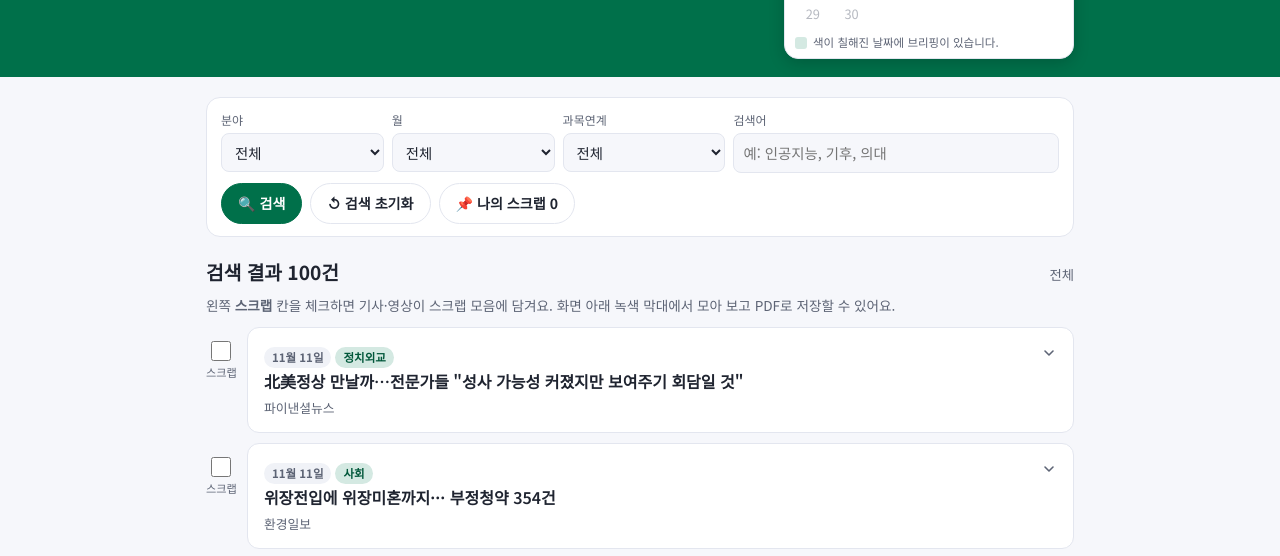
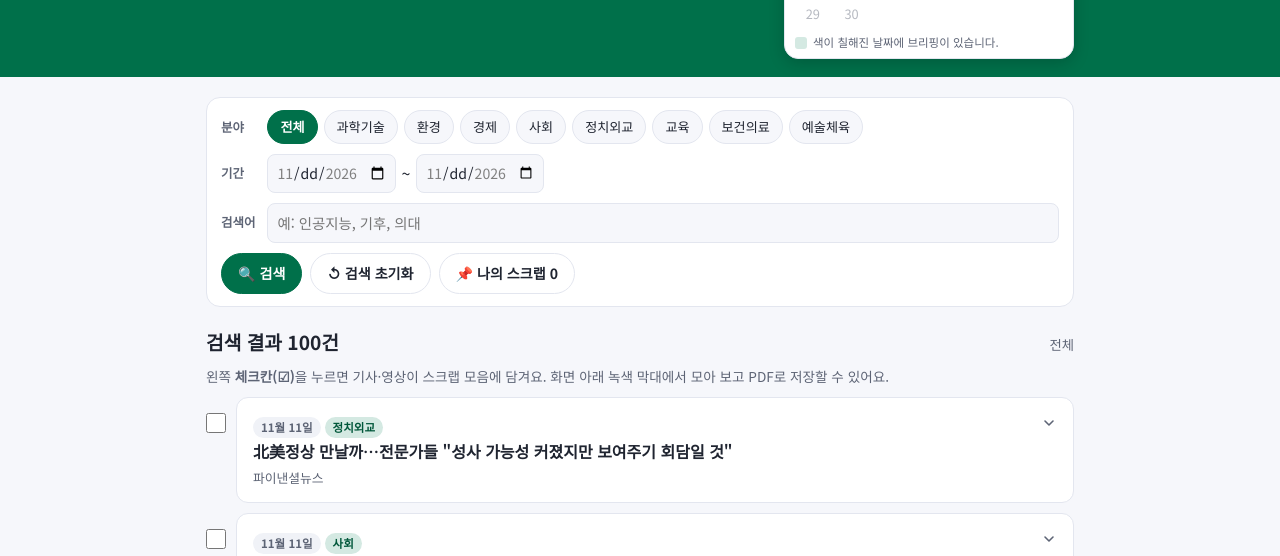
Before and after one commit to kangjinro/career-issue-briefing, a plain HTML site: page index.html in a window 1280 px wide. Both pictures are taken after a click on the button "🔍 검색". Shown: the part 209-765 px from the top of the page. Drawn offline with Linux system fonts and the light colour scheme.

Commit message:
검색: 분야 다중선택, 기간(날짜~날짜) 검색, 과목연계 조건과 체크칸 글자 제거
Co-Authored-By: Claude Opus 5.5 <noreply@anthropic.com>

```diff
--- a/index.html
+++ b/index.html
@@ -93,7 +93,13 @@ a.src:hover{text-decoration:underline}
 
 /* ---------- 검색 ---------- */
 .search{background:var(--card);border:1px solid var(--line);border-radius:14px;padding:12px 14px;margin:0 0 20px}
-.search .row{display:grid;grid-template-columns:repeat(3,1fr) 2fr;gap:8px}
+.search .row{display:grid;grid-template-columns:auto 1fr;gap:10px 12px;align-items:center}
+.search .lab{font-size:.78rem;font-weight:700;color:var(--muted);white-space:nowrap}
+.cats{display:flex;flex-wrap:wrap;gap:6px}
+.cats button{font:inherit;font-size:.82rem;border:1px solid var(--line);background:var(--bg);color:var(--ink);border-radius:999px;padding:5px 12px;cursor:pointer}
+.cats button.on{background:var(--green);border-color:var(--green);color:#fff;font-weight:700}
+.period{display:flex;align-items:center;gap:6px;flex-wrap:wrap}
+.search input[type=date]{font:inherit;font-size:.88rem;color:var(--ink);background:var(--bg);border:1px solid var(--line);border-radius:8px;padding:6px 8px;color-scheme:light dark}
 .search label{display:flex;flex-direction:column;font-size:.75rem;color:var(--muted);gap:3px;min-width:0}
 .search select,.search input[type=search]{font:inherit;font-size:.9rem;color:var(--ink);background:var(--bg);border:1px solid var(--line);border-radius:8px;padding:7px 9px;min-width:0;width:100%}
 .search .btns{display:flex;gap:8px;margin-top:10px;flex-wrap:wrap}
@@ -105,7 +111,7 @@ a.src:hover{text-decoration:underline}
 .res-head small{color:var(--muted)}
 .ritem{display:flex;gap:10px;align-items:flex-start}
 .ritem details{flex:1;min-width:0}
-.scrap-chk{flex:0 0 auto;display:flex;flex-direction:column;align-items:center;gap:2px;font-size:.7rem;color:var(--muted);padding-top:14px;cursor:pointer;user-select:none}
+.scrap-chk{flex:0 0 auto;display:flex;align-items:center;padding-top:16px;cursor:pointer}
 .scrap-chk input{width:20px;height:20px;accent-color:var(--green);cursor:pointer;margin:0}
 .badge{display:inline-block;font-size:.72rem;font-weight:700;border-radius:999px;padding:1px 8px;margin-right:4px;background:var(--green-soft);color:var(--green-ink)}
 .badge.d{background:var(--chip);color:var(--muted)}
@@ -131,7 +137,7 @@ body.has-bar .wrap{padding-bottom:90px}
 .save-row{display:flex;gap:8px;flex-wrap:wrap;justify-content:center;margin:14px 0 0}
 .save-note{font-size:.8rem;color:var(--muted);text-align:center;margin:6px 0 0}
 @media print{.sitem .blk,.sitem h3{break-inside:avoid}}
-@media (max-width:639px){.search .row{grid-template-columns:1fr 1fr}.search .row label.kw{grid-column:1/-1}}
+@media (max-width:639px){.search .row{grid-template-columns:1fr}.search .lab{margin-bottom:-6px}}
 
 /* ==========================================================================
    PdfKit 스타일 (pdf-save-load-ej)
@@ -278,10 +284,12 @@ body.pdfkit-previewing{overflow:hidden;}
 <div class="wrap">
   <section class="search" aria-label="브리핑 검색">
     <div class="row">
-      <label>분야<select id="fCat"><option value="">전체</option><option>과학기술</option><option>환경</option><option>경제</option><option>사회</option><option>정치외교</option><option>교육</option><option>보건의료</option><option>예술체육</option></select></label>
-      <label>월<select id="fMonth"><option value="">전체</option></select></label>
-      <label>과목연계<select id="fSub"><option value="">전체</option></select></label>
-      <label class="kw">검색어<input type="search" id="fKw" placeholder="예: 인공지능, 기후, 의대" enterkeyhint="search"></label>
+      <span class="lab">분야</span>
+      <div class="cats" id="fCats" role="group" aria-label="분야 (여러 개 선택 가능)"><button type="button" data-cat="" class="on">전체</button><button type="button" data-cat="과학기술">과학기술</button><button type="button" data-cat="환경">환경</button><button type="button" data-cat="경제">경제</button><button type="button" data-cat="사회">사회</button><button type="button" data-cat="정치외교">정치외교</button><button type="button" data-cat="교육">교육</button><button type="button" data-cat="보건의료">보건의료</button><button type="button" data-cat="예술체육">예술체육</button></div>
+      <span class="lab">기간</span>
+      <div class="period"><input type="date" id="fFrom" aria-label="시작 날짜"><span>~</span><input type="date" id="fTo" aria-label="끝 날짜"></div>
+      <span class="lab">검색어</span>
+      <input type="search" id="fKw" placeholder="예: 인공지능, 기후, 의대" enterkeyhint="search">
     </div>
     <div class="btns">
       <button type="button" class="btn pri" id="doSearch">🔍 검색</button>
@@ -580,8 +588,8 @@ const PdfKit = (() => {
       '<details class="hist"><summary><span class="lab">오늘의 역사</span><h3>'+esc(a.title)+'</h3>'+chev+'</summary><div class="hb"><p>'+esc(a.body)+'</p><p class="q">💭 생각해 보기: '+esc(a.q)+'</p>'+chips(a.sub)+'</div></details>'+
       '<h3 class="sec"><span class="dot"></span>오늘의 시사 이슈 '+(d.news||[]).length+' <small>· 빅카인즈 선정</small></h3>';
     if(d.bk_note) h+='<p class="note">'+esc(d.bk_note)+'</p>';
-    const box=(id,html)=>'<div class="ritem"><label class="scrap-chk"><input type="checkbox" data-scrap="'+id+'"'+(scraps.includes(id)?' checked':'')+'>스크랩</label>'+html+'</div>';
-    h+='<p class="note">기사·영상 왼쪽의 <b>스크랩</b> 칸을 체크하면 스크랩 모음에 담기고, 모아서 PDF로 저장할 수 있어요.</p>';
+    const box=(id,html)=>'<div class="ritem"><label class="scrap-chk"><input type="checkbox" data-scrap="'+id+'"'+(scraps.includes(id)?' checked':'')+' aria-label="스크랩" title="스크랩"></label>'+html+'</div>';
+    h+='<p class="note">기사·영상 왼쪽의 <b>체크칸(☑)</b>을 누르면 스크랩 모음에 담기고, 모아서 PDF로 저장할 수 있어요.</p>';
     h+=(d.news||[]).map((it,i)=>box(d.date+"_n"+i,item(i+1,it,false))).join("");
     h+='<h3 class="sec yt"><span class="dot"></span>새로 올라온 추천 영상</h3>';
     h+=(d.yt&&d.yt.length)?d.yt.map((it,i)=>box(d.date+"_y"+i,item(i+1,it,true))).join(""):'<div class="empty">오늘 새로 올라온 추천 영상은 없습니다.</div>';
@@ -602,11 +610,10 @@ const PdfKit = (() => {
   function findItem(id){return itemsOf(id.slice(0,10)).find(x=>x.id===id);}
   const dlabel=k=>Number(k.slice(5,7))+"월 "+Number(k.slice(8))+"일";
   function fillFilters(){
-    const ms=[...new Set(dates.map(s=>s.slice(0,7)))].sort().reverse();
-    $("fMonth").innerHTML='<option value="">전체</option>'+ms.map(m=>'<option value="'+m+'">'+m.slice(0,4)+'년 '+Number(m.slice(5))+'월</option>').join("");
-    const subs=new Set(); dates.forEach(k=>itemsOf(k).forEach(x=>(x.it.sub||[]).forEach(s=>subs.add(s))));
-    $("fSub").innerHTML='<option value="">전체</option>'+[...subs].sort((a,b)=>a.localeCompare(b,"ko")).map(s=>'<option>'+esc(s)+'</option>').join("");
+    if(!dates.length) return;
+    ["fFrom","fTo"].forEach(id=>{ $(id).min=dates[0]; $(id).max=dates[dates.length-1]; });
   }
+  const selCats=()=>[...document.querySelectorAll('#fCats button.on')].map(b=>b.dataset.cat).filter(Boolean);
   function updateBar(){
     $("scrapCount").textContent=scraps.length; $("myScrapN").textContent=scraps.length;
     const on=mode!=="scrap"&&scraps.length>0;
@@ -614,21 +621,21 @@ const PdfKit = (() => {
   }
   async function search(){
     mode="search"; updateBar(); $("brief").innerHTML='<p class="loading">검색 중…</p>'; await loadAll();
-    const cat=$("fCat").value, mon=$("fMonth").value, sub=$("fSub").value, kw=$("fKw").value.trim();
+    const cats=selCats(), kw=$("fKw").value.trim();
+    let from=$("fFrom").value, to=$("fTo").value; if(from&&to&&from>to){ const t=from; from=to; to=t; $("fFrom").value=from; $("fTo").value=to; }
     const words=kw.toLowerCase().split(/\s+/).filter(Boolean);
     const res=[];
-    [...dates].reverse().forEach(k=>{ if(mon&&k.slice(0,7)!==mon) return;
+    [...dates].reverse().forEach(k=>{ if(from&&k<from) return; if(to&&k>to) return;
       itemsOf(k).forEach(x=>{const it=x.it;
-        if(cat&&it.cat!==cat) return;
-        if(sub&&!(it.sub||[]).includes(sub)) return;
+        if(cats.length&&!cats.includes(it.cat)) return;
         if(words.length){const hay=[it.t,it.sum,(Array.isArray(it.q)?it.q.join(" "):it.q),it.d,(it.sub||[]).join(" "),it.src,YT[it.ch],it.cat,it.rel&&it.rel.t].join(" ").toLowerCase();
           if(!words.every(w=>hay.includes(w))) return;}
         res.push(x);});});
-    const cond=[cat&&"분야: "+cat, mon&&"월: "+mon.slice(0,4)+"년 "+Number(mon.slice(5))+"월", sub&&"과목: "+sub, kw&&"검색어: "+kw].filter(Boolean).join(" · ")||"전체";
+    const cond=[cats.length&&"분야: "+cats.join(", "), (from||to)&&"기간: "+(from?dlabel(from):"처음")+" ~ "+(to?dlabel(to):"오늘"), kw&&"검색어: "+kw].filter(Boolean).join(" · ")||"전체";
     let h='<div class="res-head"><h2>검색 결과 '+res.length+'건</h2><small>'+esc(cond)+'</small></div>'+
-      '<p class="note">왼쪽 <b>스크랩</b> 칸을 체크하면 기사·영상이 스크랩 모음에 담겨요. 화면 아래 녹색 막대에서 모아 보고 PDF로 저장할 수 있어요.</p>';
+      '<p class="note">왼쪽 <b>체크칸(☑)</b>을 누르면 기사·영상이 스크랩 모음에 담겨요. 화면 아래 녹색 막대에서 모아 보고 PDF로 저장할 수 있어요.</p>';
     if(!res.length) h+='<div class="empty">조건에 맞는 기사·영상이 없습니다. 조건을 바꿔 다시 검색해 보세요.</div>';
-    h+=res.map(x=>'<div class="ritem"><label class="scrap-chk"><input type="checkbox" data-scrap="'+x.id+'"'+(scraps.includes(x.id)?' checked':'')+'>스크랩</label>'+
+    h+=res.map(x=>'<div class="ritem"><label class="scrap-chk"><input type="checkbox" data-scrap="'+x.id+'"'+(scraps.includes(x.id)?' checked':'')+' aria-label="스크랩" title="스크랩"></label>'+
         item('<span class="badge d">'+dlabel(x.date)+'</span>'+(x.it.cat?'<span class="badge">'+esc(x.it.cat)+'</span>':''), x.it, x.yt, true)+'</div>').join("");
     $("brief").innerHTML=h;
   }
@@ -653,7 +660,7 @@ const PdfKit = (() => {
       '<div class="scrap-sheet" id="scrapSheet"><h2>시사 이슈 스크랩</h2><p class="by2">시사 이슈 브리핑 · 배포: 상일고 진로쌤</p>'+
       '<div class="stu"><label>학번 <input id="sid" data-field="studentId" inputmode="numeric" autocomplete="off" placeholder="예: 20101"></label><label>이름 <input id="sname" data-field="studentName" autocomplete="off" placeholder="예: 홍길동"></label></div>'+
       '<input type="hidden" data-field="scrapIds">'+
-      (list.length?list.map((x,i)=>sheetItem(x,i+1)).join(""):'<div class="empty no-print">아직 스크랩한 기사·영상이 없어요. 기사·영상 왼쪽의 스크랩 칸을 체크해 보세요.</div>')+'</div>'+
+      (list.length?list.map((x,i)=>sheetItem(x,i+1)).join(""):'<div class="empty no-print">아직 스크랩한 기사·영상이 없어요. 기사·영상 왼쪽의 체크칸을 체크해 보세요.</div>')+'</div>'+
       '<div class="save-row"><button type="button" class="btn pri" id="pdfBtn">📄 PDF로 저장하기</button></div><div class="pdfkit-guide">'+$("guideTpl").innerHTML+'</div>'+
       '<p class="save-note">학번과 이름을 입력한 후 저장하면 파일 이름이 "학번 이름 시사 이슈 스크랩.pdf" 로 정해지고, 저장할 위치는 직접 고를 수 있어요</p>';
     let saved={}; try{saved=JSON.parse(localStorage.getItem(STU)||"{}");}catch(_){}
@@ -668,15 +675,21 @@ const PdfKit = (() => {
   document.addEventListener("click",e=>{const t=e.target.closest("button"); if(!t) return;
     if(t.dataset.unscrap){ rememberSheet(); scraps=scraps.filter(s=>s!==t.dataset.unscrap); saveScraps(); showScrap(); }
     else if(t.id==="backSearch"){ if(backTo==="search") search(); else open(sel||dates[dates.length-1],false); }
-    else if(t.id==="pdfBtn"){ if(!scraps.length){ alert("스크랩한 기사·영상이 없어요. 기사·영상 왼쪽의 스크랩 칸을 먼저 체크해 주세요."); return; }
+    else if(t.id==="pdfBtn"){ if(!scraps.length){ alert("스크랩한 기사·영상이 없어요. 기사·영상 왼쪽의 체크칸을 먼저 체크해 주세요."); return; }
       syncIds(); rememberSheet(); PdfKit.save({target:"scrapSheet",formType:"scrap",tabName:"시사 이슈 스크랩",studentId:"sid",studentName:"sname"}); }
   });
   $("openScrap").onclick=()=>showScrap();
   $("myScrap").onclick=()=>showScrap();
   $("doSearch").onclick=search;
   $("fKw").addEventListener("keydown",e=>{ if(e.key==="Enter"){ e.preventDefault(); search(); }});
-  ["fCat","fMonth","fSub"].forEach(id=>$(id).addEventListener("change",search));
-  $("resetSearch").onclick=()=>{ $("fCat").value=""; $("fMonth").value=""; $("fSub").value=""; $("fKw").value="";
+  $("fCats").addEventListener("click",e=>{const b=e.target.closest("button[data-cat]"); if(!b) return;
+    const all=$("fCats").querySelector('[data-cat=""]');
+    if(!b.dataset.cat){ $("fCats").querySelectorAll("button").forEach(x=>x.classList.toggle("on",x===all)); }
+    else { b.classList.toggle("on"); all.classList.toggle("on", !selCats().length); }
+    $("fCats").querySelectorAll("button").forEach(x=>x.setAttribute("aria-pressed",x.classList.contains("on")));
+    search(); });
+  ["fFrom","fTo"].forEach(id=>$(id).addEventListener("change",search));
+  $("resetSearch").onclick=()=>{ $("fCats").querySelectorAll("button").forEach(x=>x.classList.toggle("on",!x.dataset.cat)); $("fFrom").value=""; $("fTo").value=""; $("fKw").value="";
     const k=dates[dates.length-1]; history.replaceState(null,"",location.pathname); view=k.split("-").slice(0,2).map(Number); open(k,false); window.scrollTo({top:0,behavior:"smooth"}); };
 
   async function open(k,push){
```
